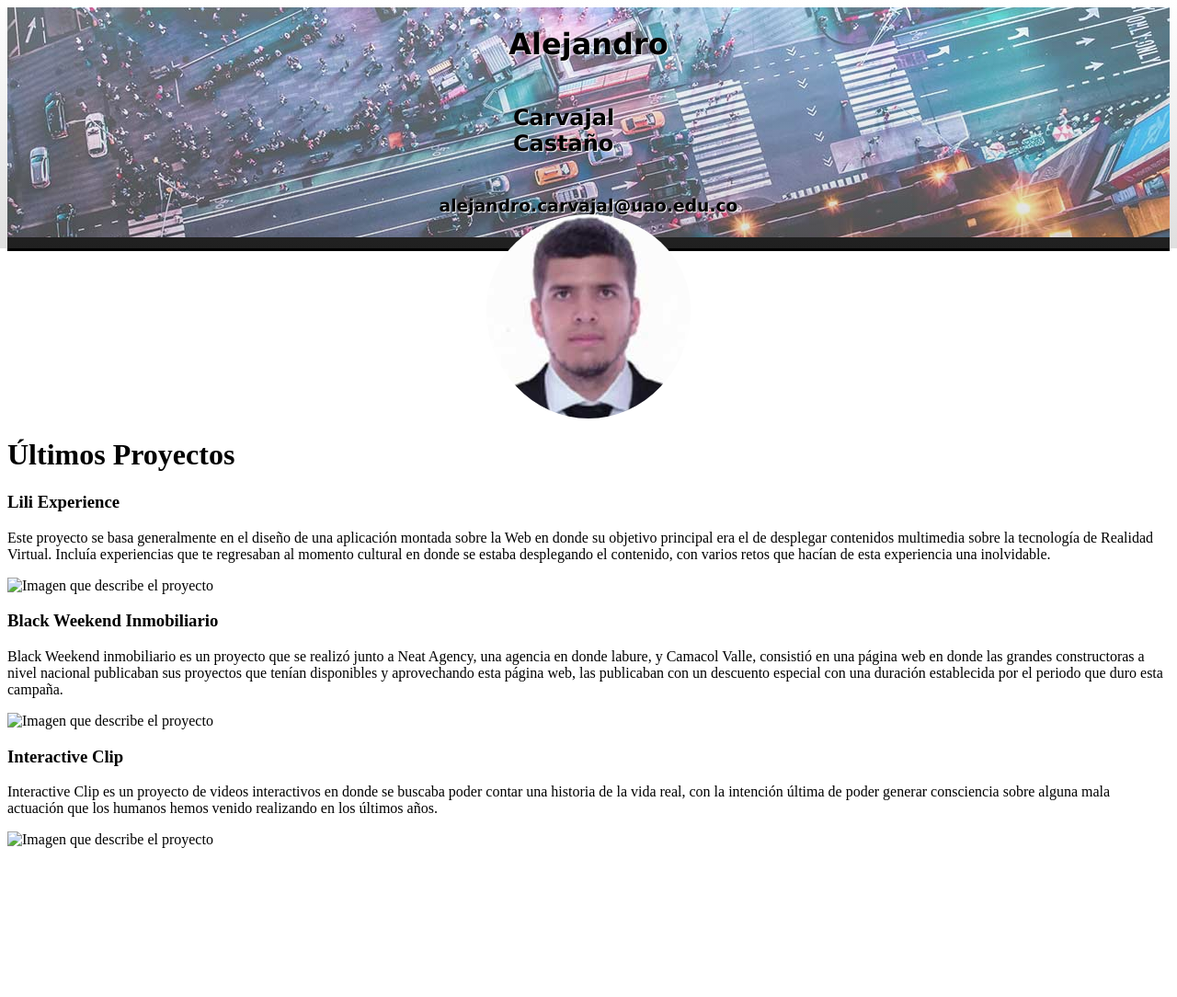
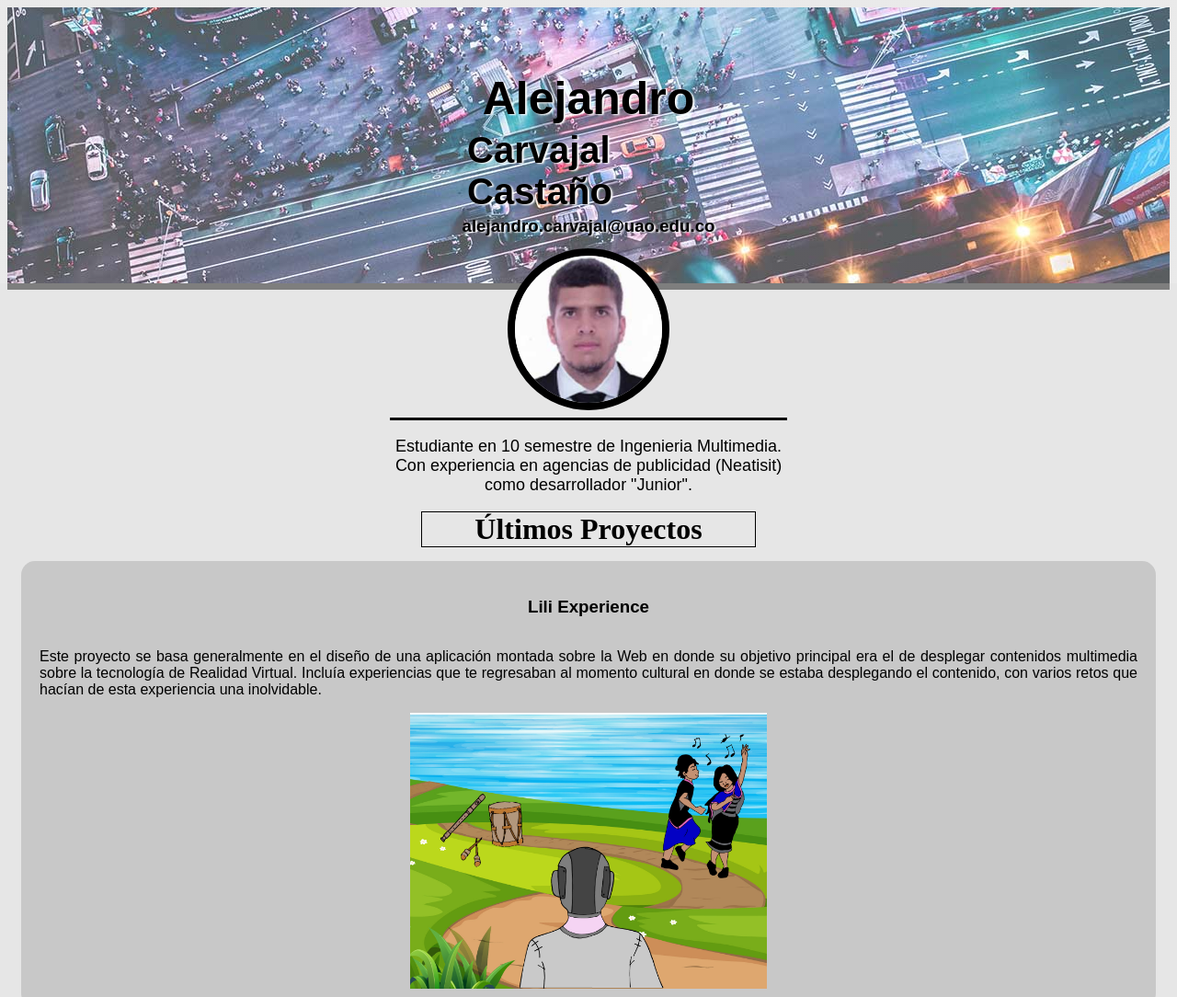
Before and after one commit to Alejandroc94/PracticaHTML2, a plain HTML site: page index.html in a window 1280 px wide. Shown: the top 1084 px of the page at 92% size. Before the commit the page ends 930 px from the top, so only its background shows below. Drawn offline with Linux system fonts and the light colour scheme.

Commit message:
Fotos de proyectos

```diff
--- a/estilos.css
+++ b/estilos.css
@@ -2,34 +2,85 @@
     display: flex;
     justify-content: center;
     flex-wrap: wrap;
-    height: 250px;
-    padding: 0px 550px;
-    font-family: 'Lucida Sans';
-    text-shadow: 1px 0.5px 1px white;
+    height: 300px;
+    padding: 0px 500px;
+    font-family: sans-serif;
+    text-shadow: 2px 1px 2px white;
     /* background-color: rgb(146, 146, 146); */
     background-image: url(../PracticaHTML2/Resources/fondo3.jpg);
     background-repeat: no-repeat;
     background-position: center;
-    border-bottom: 15px solid black;
+    border-bottom: 7px solid rgb(126, 126, 126);
 }
-
 .o-info-container:before{
     content: "";
     width: 100%;
-    min-height: 270px;
+    min-height: 308px;
     position: absolute;
     top: 0;
     left: 0;
-    background: linear-gradient(white, gray);
-    opacity: 25%;
+    background: linear-gradient(white, white);
+    opacity: 15%;
 }
 .o-div-image{
     display: flex;
     justify-content: center;
     margin-top: -45px;
+
 }
 .o-image{
-    margin-top: -10px;
+    /* margin-top: -10px; */
+    border: 8px solid black;
     border-radius: 50%;
-    padding-top: 15px;
+    height: 160px;
+    /* padding-top: 15px;  */
 }
+.o-portfolio{
+
+}
+.o-project-d1{
+    display: flex;
+    flex-wrap: wrap;
+    justify-content: center;
+    background-color: rgb(200, 200, 200); ;
+    padding: 20px;
+    margin: 15px;
+    border-radius: 15px;
+    font-family: sans-serif;
+}
+
+.o-project-d2{
+    display: flex;
+    flex-wrap: wrap;
+    justify-content: center;
+    background-color: rgb(180, 180, 180); ;
+    padding: 20px;
+    margin: 15px;
+    border-radius: 15px;
+    font-family: sans-serif;
+}
+
+.o-project-d3{
+    display: flex;
+    flex-wrap: wrap;
+    justify-content: center;
+    background-color: rgb(160, 160, 160); ;
+    padding: 20px;
+    margin: 15px;
+    border-radius: 15px;
+    font-family: sans-serif;
+}
+
+#titleh1{
+    display: flex;
+    justify-content: center;
+    border: 1px solid black;
+    margin: 0px 450px;
+
+}
+.o-div-description{
+    display: flex;
+    justify-content: center;
+    font-size: 18px;
+    font-family: sans-serif;
+}
--- a/index.html
+++ b/index.html
@@ -6,33 +6,38 @@
     <title>Curriculum</title>
     <link rel="stylesheet" href="estilos.css">
 </head>
-<body>
+<body style="background-color: rgb(230 , 230, 230);">
 
     <div class="o-info-container">
-        <!-- <img id="image" style="z-index: 1;"src="Resources/alejoc.jpg" alt=""> -->
-        <h1 style="z-index: 1;">Alejandro</h1>
-        <h2 style="z-index: 1;">Carvajal Castaño</h2>
-        <h3 style="z-index: 1;">alejandro.carvajal@uao.edu.co</h3>
+        <h1 style="z-index: 1; margin: 70px auto 2px auto; font-size: 50px;">Alejandro</h1>
+        <h2 style="z-index: 1; margin: 2px auto 2px auto; font-size: 40px;">Carvajal Castaño</h2>
+        <h3 style="z-index: 1; margin: 2px auto 50px auto;">alejandro.carvajal@uao.edu.co</h3>
     </div>
     <div class="o-div-image">
         <img class="o-image" style="z-index: 1;"src="Resources/alejoc.jpg" alt="">
     </div>
+    <hr color="black" style="width: 430px; height: 1px;">
+    <div >
+        <p style="text-align: center;" class="o-div-description">Estudiante en 10 semestre de Ingenieria Multimedia. <br>Con experiencia en agencias de publicidad (Neatisit) <br> como desarrollador "Junior".</p>
+    </div>
     <div class="o-portfolio">
-        <h1>Últimos Proyectos</h1>
-        <div>
+        <h1 id="titleh1">Últimos Proyectos</h1>
+        <div class="o-project-d1">
             <h3>Lili Experience</h3>
-            <p>Este proyecto se basa generalmente en el diseño de una aplicación montada sobre la Web en donde su objetivo principal era el de desplegar contenidos multimedia sobre la tecnología de Realidad Virtual. Incluía experiencias que te regresaban al momento cultural en donde se estaba desplegando el contenido, con varios retos que hacían de esta experiencia una inolvidable.</p>
-            <img src="" alt="Imagen que describe el proyecto">
+            <p style="text-align: justify;">Este proyecto se basa generalmente en el diseño de una aplicación montada sobre la Web en donde su objetivo principal era el de desplegar contenidos multimedia sobre la tecnología de Realidad Virtual. Incluía experiencias que te regresaban al momento cultural en donde se estaba desplegando el contenido, con varios retos que hacían de esta experiencia una inolvidable.</p>
+            <img style="height: 300px;" src="Resources/misak.jpg" alt="Imagen que describe el proyecto">
         </div>
-        <div>
+        <hr size="2px" color="black" width="1280px">
+        <div class="o-project-d2">
             <h3>Black Weekend Inmobiliario</h3>
-            <p>Black Weekend inmobiliario es un proyecto que se realizó junto a Neat Agency, una agencia en donde labure, y Camacol Valle, consistió en una página web en donde las grandes constructoras a nivel nacional publicaban sus proyectos que tenían disponibles y aprovechando esta página web, las publicaban con un descuento especial con una duración establecida por el periodo que duro esta campaña.</p>
-            <img src="" alt="Imagen que describe el proyecto">
+            <p style="text-align: justify;">Black Weekend inmobiliario es un proyecto que se realizó junto a Neat Agency, una agencia en donde labure, y Camacol Valle, consistió en una página web en donde las grandes constructoras a nivel nacional publicaban sus proyectos que tenían disponibles y aprovechando esta página web, las publicaban con un descuento especial con una duración establecida por el periodo que duro esta campaña.</p>
+            <img src="Resources/black.jpg" alt="Imagen que describe el proyecto">
         </div>
-        <div>
+        <hr size="2px" color="black" width="1280px">
+        <div class="o-project-d3">
             <h3>Interactive Clip</h3>
-            <p>Interactive Clip es un proyecto de videos interactivos en donde se buscaba poder contar una historia de la vida real, con la intención última de poder generar consciencia sobre alguna mala actuación que los humanos hemos venido realizando en los últimos años.</p>
-            <img src="" alt="Imagen que describe el proyecto">
+            <p style="text-align: justify;">Interactive Clip es un proyecto de videos interactivos en donde se buscaba poder contar una historia de la vida real, con la intención última de poder generar consciencia sobre alguna mala actuación que los humanos hemos venido realizando en los últimos años.</p>
+            <img style="height: 300px;" src="Resources/video.jpg" alt="Imagen que describe el proyecto">
         </div>
     </div>
 
```
Also changed, not shown: Resources/black.jpg (added), Resources/misak.jpg (added), Resources/video.jpg (added).
